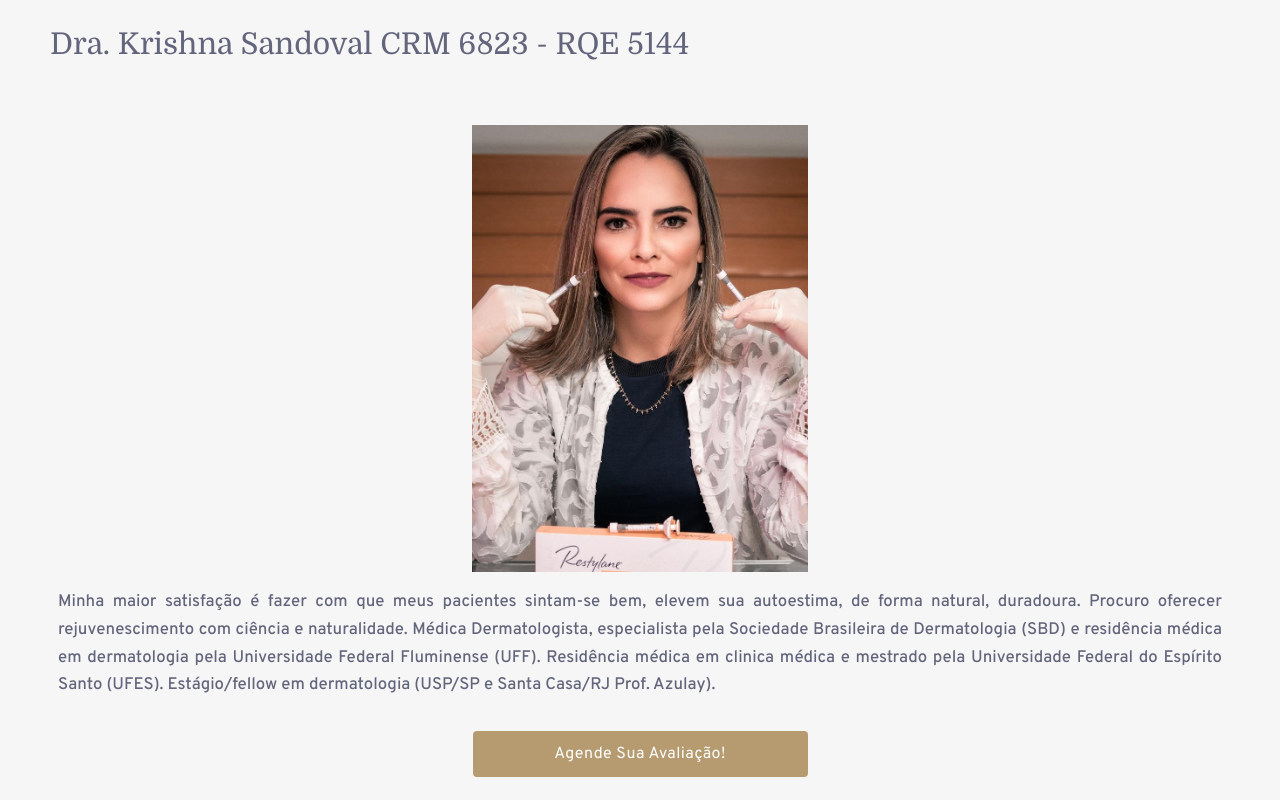
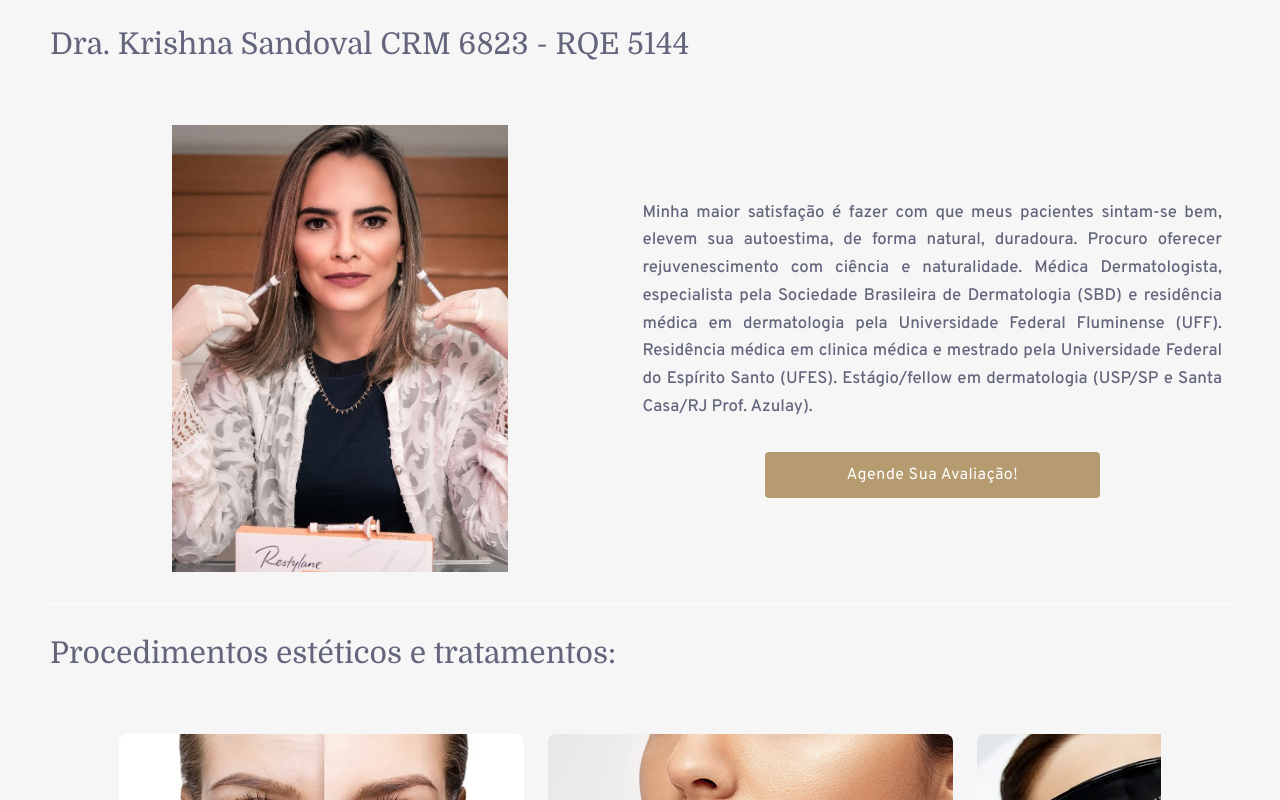
Before and after one commit to Guxxtavoww/krish, a React (Vite) app: page / in a window 1280 px wide. Shown: the part 2060-2860 px from the top of the page. Built offline with nearby package versions, Linux system fonts and the light colour scheme.

Commit message:
adding stuff

```diff
--- a/src/containers/About/styles.ts
+++ b/src/containers/About/styles.ts
@@ -4,14 +4,15 @@ import styled from 'styled-components';
 import { MAIN_COLOR, MAIN_TEXT_COLOR } from '@/styles/constants';
 
 export const AboutContainer = styled.div`
-  display: grid;
-  grid-template-columns: repeat(2, 1fr);
+  display: flex;
+  align-items: center;
+  justify-content: center;
+  flex-wrap: wrap;
   gap: 5px;
   width: 100%;
 
-  @media screen and (max-width: 1680px) {
-    grid-template-columns: 1fr;
-    gap: 1rem;
+  & > * {
+    flex: 1;
   }
 `;
 
--- a/src/containers/Contact/styles.ts
+++ b/src/containers/Contact/styles.ts
@@ -52,6 +52,7 @@ export const ContactWrapper = styled.div<{ isImageContainer?: boolean }>`
             display: inline-flex;
             align-items: flex-end;
             text-align: justify;
+            flex-wrap: wrap;
             gap: 5px;
             svg {
               width: 1.5em;
@@ -77,6 +78,9 @@ export const ContactWrapper = styled.div<{ isImageContainer?: boolean }>`
   @media screen and (max-width: 991px) {
     align-items: center;
     justify-content: center;
+    .address_box {
+      align-items: center;
+    }
   }
 `;
 
```
